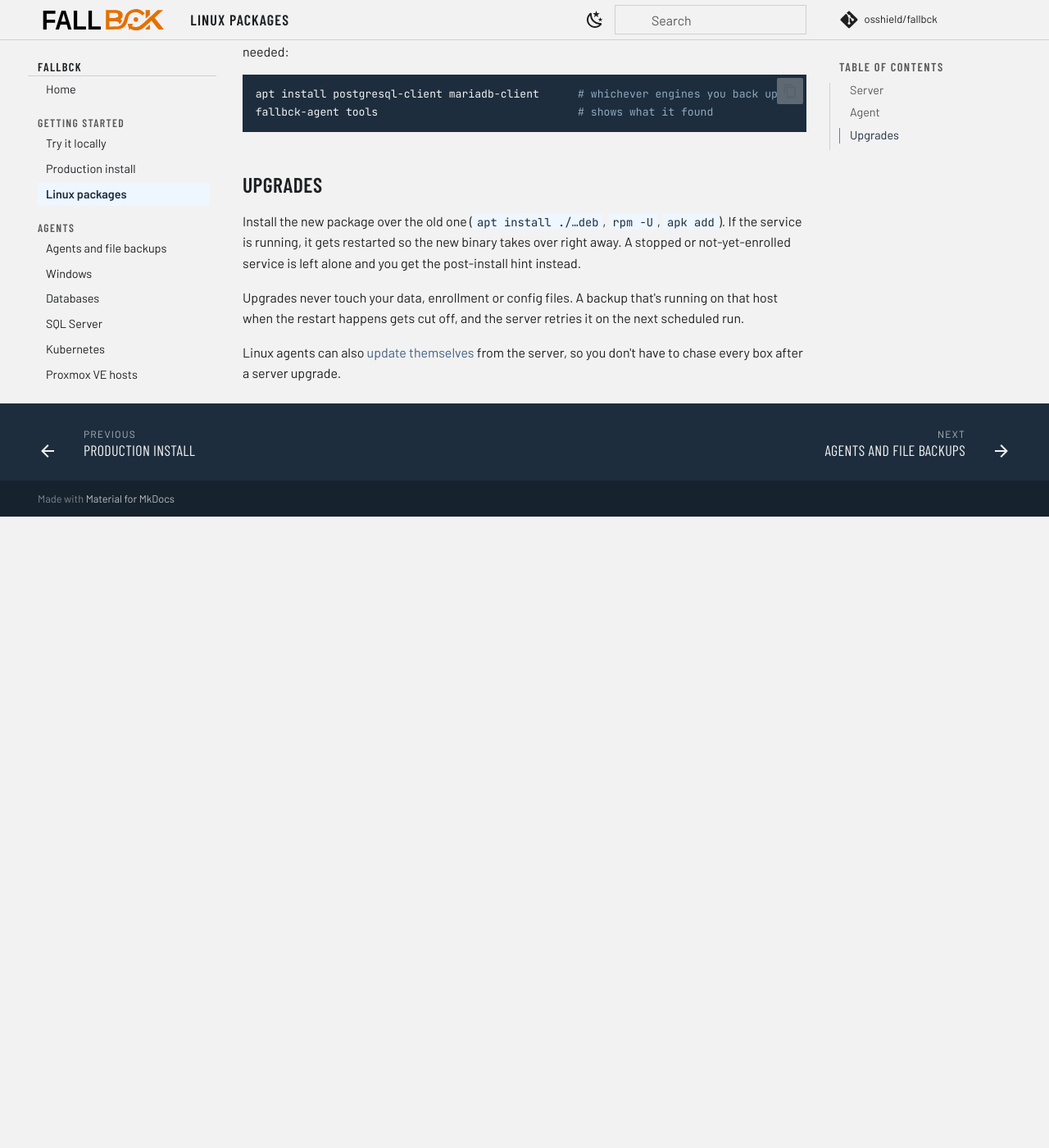
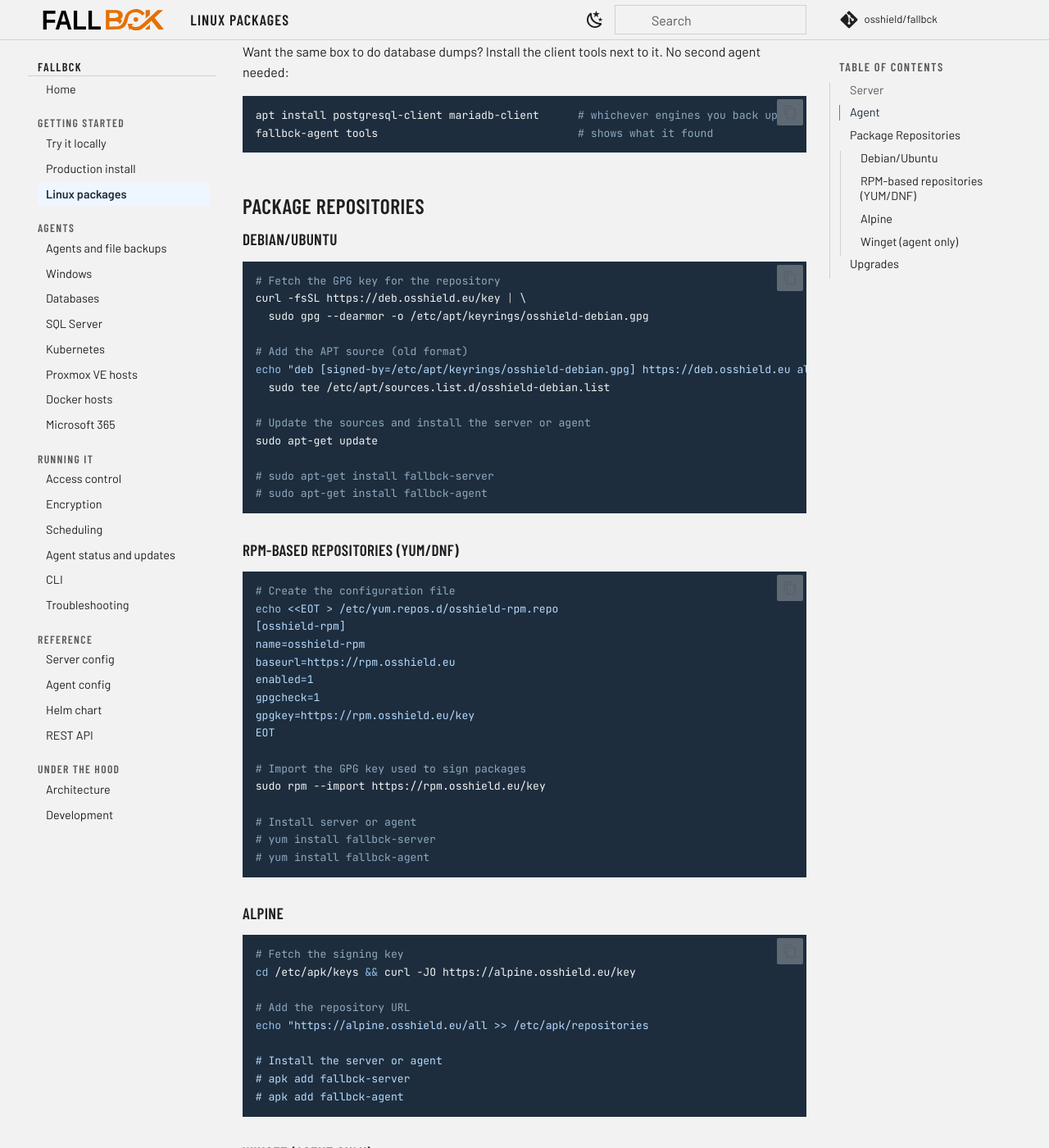
Before and after one commit to OSShield/fallbck, an MkDocs documentation site: the page built from docs/getting-started/packages.md, in a window 1280 px wide and 1400 px high, scrolled down 1027 px. Shown: the whole window at 82% size. Built offline with MkDocs 1.6.1 and Material for MkDocs 9.7.7, drawn with Linux system fonts in a browser that asks for light colours; comment, search, counter and statistics services are not loaded; before the commit the page ends 1657 px from its top, so only the background shows below that; some of the changed text lies outside the part shown.

Commit message:
Add package repository instructions to docs site (#10)

````diff
--- a/docs/getting-started/packages.md
+++ b/docs/getting-started/packages.md
@@ -1,6 +1,6 @@
 # Linux packages
 
-Every release ships `.deb`, `.rpm` and `.apk` packages for `fallbck-server` and `fallbck-agent`. Grab them from the [releases page](https://github.com/OSShield/fallbck/releases).
+Every release ships `.deb`, `.rpm` and `.apk` packages for `fallbck-server` and `fallbck-agent`. You can grab them from the [releases page](https://github.com/OSShield/fallbck/releases), or you can use our package repository (see config below).
 
 | Package | Service | Config |
 |---|---|---|
@@ -32,6 +32,69 @@
 fallbck-agent tools                               # shows what it found
 ```
 
+
+## Package Repositories
+### Debian/Ubuntu
+```bash
+# Fetch the GPG key for the repository
+curl -fsSL https://deb.osshield.eu/key | \
+  sudo gpg --dearmor -o /etc/apt/keyrings/osshield-debian.gpg
+
+# Add the APT source (old format)
+echo "deb [signed-by=/etc/apt/keyrings/osshield-debian.gpg] https://deb.osshield.eu all main" | \
+  sudo tee /etc/apt/sources.list.d/osshield-debian.list
+
+# Update the sources and install the server or agent
+sudo apt-get update
+
+# sudo apt-get install fallbck-server
+# sudo apt-get install fallbck-agent
+```
+
+### RPM-based repositories (YUM/DNF)
+```bash
+# Create the configuration file
+echo <<EOT > /etc/yum.repos.d/osshield-rpm.repo
+[osshield-rpm]
+name=osshield-rpm
+baseurl=https://rpm.osshield.eu
+enabled=1
+gpgcheck=1
+gpgkey=https://rpm.osshield.eu/key
+EOT
+
+# Import the GPG key used to sign packages
+sudo rpm --import https://rpm.osshield.eu/key
+
+# Install server or agent
+# yum install fallbck-server
+# yum install fallbck-agent
+```
+
+### Alpine
+```bash
+# Fetch the signing key
+cd /etc/apk/keys && curl -JO https://alpine.osshield.eu/key
+
+# Add the repository URL
+echo "https://alpine.osshield.eu/all >> /etc/apk/repositories
+
+# Install the server or agent
+# apk add fallbck-server
+# apk add fallbck-agent
+```
+
+### Winget (agent only)
+```powershell
+# Add the source
+winget source add --name "osshield-win" --arg "https://win.osshield.eu" --type "Microsoft.Rest"
+
+# Install the agent
+# winget install --source "osshield-win" OSShield.FallbckAgent
+```
+
+
+
 ## Upgrades
 
 Install the new package over the old one (`apt install ./…deb`, `rpm -U`, `apk add`). If the service is running, it gets restarted so the new binary takes over right away. A stopped or not-yet-enrolled service is left alone and you get the post-install hint instead.
````
